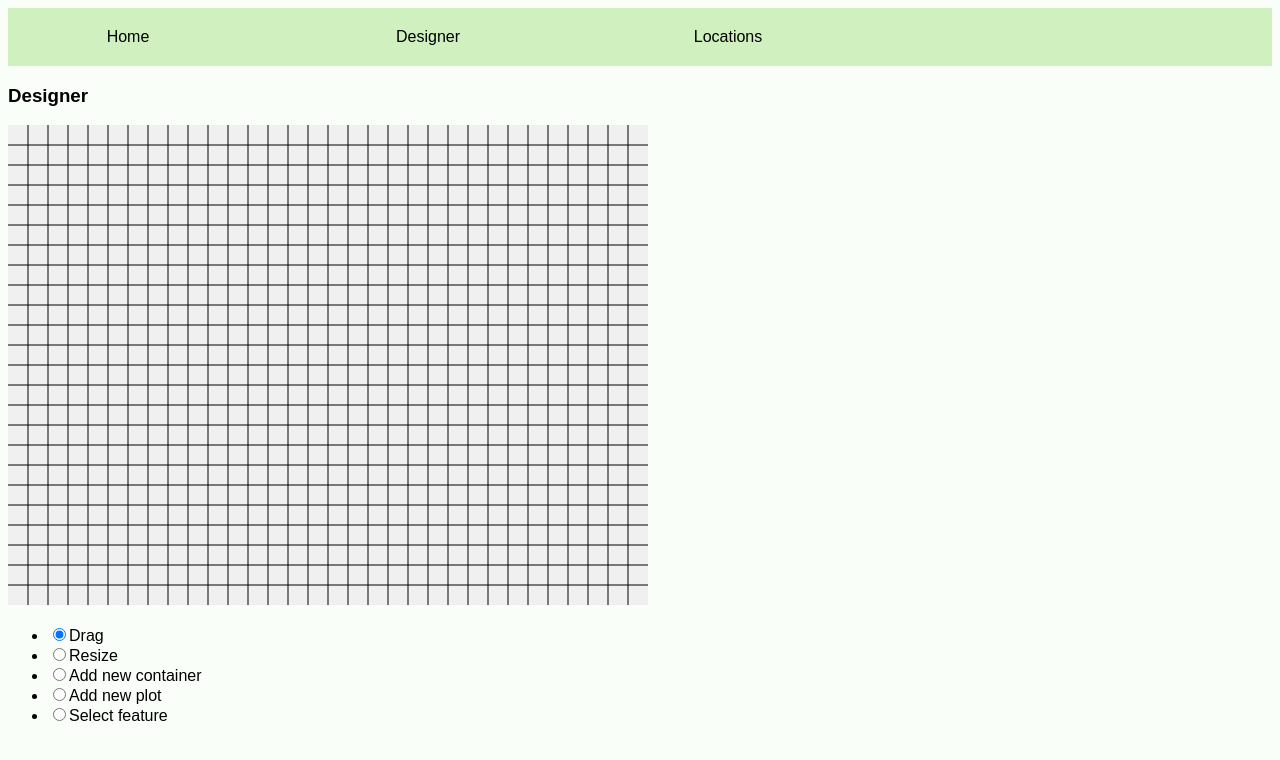
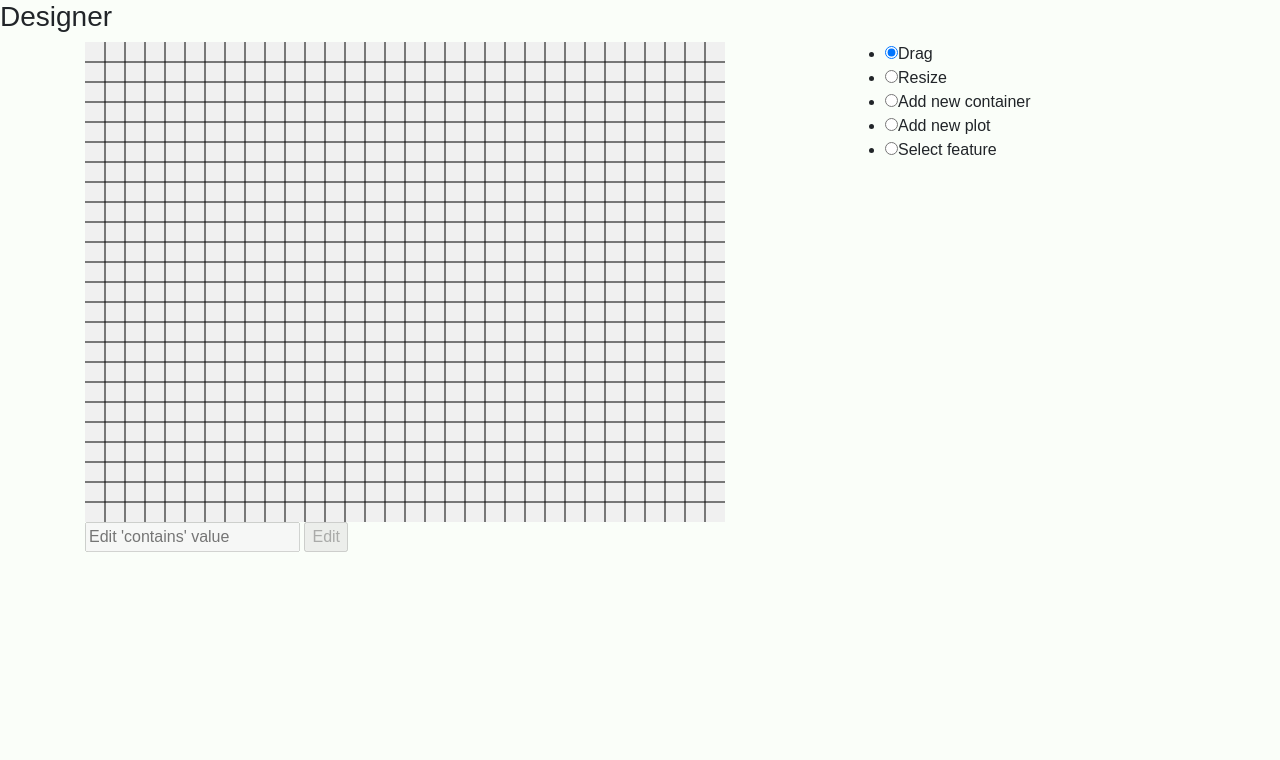
Before and after one commit to markblack96/garden-planner, a Flask app: page /designer in a window 1280 px wide. Shown: the top 760 px of the page. Run offline with Flask 2, Linux system fonts and the light colour scheme; some libraries are stand-ins or nearby versions.

Commit message:
Added ability to select plots and containers, also to edit a "contains" value of each

```diff
--- a/static/scripts/app.js
+++ b/static/scripts/app.js
@@ -3,7 +3,7 @@ var selected_option = d3.select("input[name='options']:checked").property('value
 
 var width = 640;
 var height = 480;
-var numTicks = 10; // used later for gridlines and snapping
+// var numTicks = 10; // used later for gridlines and snapping
 var resolution = 20;
 
 var svg = d3.select("#svg-container")
@@ -57,14 +57,17 @@ svg.selectAll("circle").data(circles).enter().append("circle")
 	.attr("cy", function(d) { return (d.cy) })
     .attr("r", function(d) { return (d.r) })
 
-// controls click functionality
+// controls click functionality for svg element
+
+var selected_element;
+
 d3.select("svg")
     .on("click", function() {
 	    var coords = d3.mouse(this);
     	if (d3.select('input[name="options"]:checked').node().id === "draw")
     	{
             console.log(coords);
-            var new_circle = {cx: coords[0], cy: coords[1], r: 25};
+            var new_circle = {cx: coords[0], cy: coords[1], r: 25, id: current_id, selected: false, contains: null};
             circles.push(new_circle);
             console.log(circles);
             svg.selectAll("circle")
@@ -73,15 +76,20 @@ d3.select("svg")
                 .attr( "cx", function(d) { return (d.cx) })
       	        .attr("cy", function(d) { return (d.cy) })
       	        .attr("r", function(d) { return (d.r) })
+      	        .attr("id", function(d) { return (d.id) })
+      	        .attr("contains", function(d) { return (d.contains) })
 			    .on("mouseover", mouseOverHandler).on("mouseout", mouseOutHandler)
-            drag_methods(d3.selectAll("circle"))
-            drag_methods(d3.selectAll("rect"))
+			    .on("click", select_handler);
+            drag_methods(d3.selectAll("circle"));
+            drag_methods(d3.selectAll("rect"));
+            current_id++;
         }
 		else if (d3.select('input[name="options"]:checked').node().id === "draw_plot")
 		{
 			var new_plot = {x: coords[0], y: coords[1]}; // temporary data, we should prob move this to the end
 			console.log(new_plot);
 		}
+
     });
 
  // drag functionality implementation
@@ -99,7 +107,9 @@ d3.select("svg")
                 y: coords[1],
                 width: 0,
                 height: 0,
-                class: "plot-active"
+                class: "plot-active",
+                selected: false,
+                contains: null
             };
 
             plots.push(plot_data); // push new plot into plots
@@ -110,7 +120,9 @@ d3.select("svg")
                 .attr("class", function(d) { return d.class })
                 .attr("width", 0)
                 .attr("height", 0)
-				.on("mouseover", mouseOverHandler).on("mouseout", mouseOutHandler);
+				.on("mouseover", mouseOverHandler)
+				.on("mouseout", mouseOutHandler)
+				.on("click", select_handler);
             drag_methods(d3.selectAll("rect"));
             console.log("Test 2!");
         }
@@ -207,12 +219,11 @@ function mouseOverHandler(d, i) {
 	 	.duration(200)
 	 	.style("opacity", .9);
 	 // div.html("Tooltip")
-	div.html("Width: "+d.width+"px")
+	div.html("Contains: "+d.contains)
 		.style("left", (d3.event.pageX) + "px")
 		.style("top", (d3.event.pageY-28) + "px");
 
 };
-
 
 function mouseOutHandler(d, i) {
  	div.transition()
@@ -220,75 +231,30 @@ function mouseOutHandler(d, i) {
 	 	.style("opacity", 0);
 }
 
+function select_handler(d) { // i herd u leik spaghet cöd
+    var edit_input = document.getElementById('edit_input');
+    var edit_send = document.getElementById('edit_send');
 
+    test_edit_input = edit_input;
 
-// round function taken from danasilver example
-function round(p, n) {
-  return p % n < n / 2 ? p - (p % n) : p + n - (p % n);
+	if (!d.selected) {
+        d.selected = true;
+        console.log(d); // {... selected: true}
+        d3.select(this).classed("selected", d.selected);
+        // open edit div
+        edit_input.disabled = false;
+        edit_send.disabled = false;
+        edit_input.value = d.contains;
+        d3.select('#edit_send').on("click", function() {
+            d.contains = edit_input.value;
+            console.log("If you see this it might work: " + d.contains);
+        });
 	}
-
-
-/*
-svg.on("mousedown", function() {
-    var coords = d3.mouse(this);
-    // update selected_option
-    selected_option = d3.select("input[name='options']:checked").property('value');
-    if (selected_option === "draw") {
-        console.log("Test worked!");
-
-        var plot_data = {
-            x: coords[0],
-            y: coords[1],
-            width: 0,
-            height: 0,
-            class: "plot-active"
-        };
-
-        plots.push(plot_data); // push new plot into plots
-        svg.selectAll("rect").data(plots).enter()
-            .append("rect")
-            .attr("x", function(d) { return d.x })
-            .attr("y", function(d) { return d.y })
-            .attr("class", function(d) { return d.class })
-            .attr("width", 0)
-            .attr("height", 0);
-    };
-})
-.on("mousemove", function() {
-    if (selected_option === "draw") { // we'll just assume selected_option is up-to-date
-        var active = svg.select("rect.plot-active");
-        if (!active.empty()) {
-            var coords = d3.mouse(this);
-            var d = {
-                x: parseInt(active.attr("x"), 10),
-                y: parseInt(active.attr("y"), 10),
-                width: parseInt(active.attr("width"), 10),
-                height: parseInt(active.attr("height"), 10)
-
-            };
-            var distance = {
-                x: coords[0] - d.x,
-                y: coords[1] - d.y
-            };
-            if (distance.x < 1 || (distance.x*2<d.width)) {
-                d.x = coords[0];
-                d.width -= distance.x;
-            } else {
-                d.width = distance.x;
+	else
+	{
+	    d.selected = false;
+	    d3.select(this).classed("selected", d.selected);
+	    document.getElementById('edit_input').disabled = true;
+        document.getElementById('edit_send').disabled = true;
 	}
-            if (distance.y < 1 || (distance.y*2<d.height)) {
-                d.y = coords[1];
-                d.height -= distance.y;
-            } else {
-                d.height = distance.y;
 }
-            active.attr("x", d.x).attr("y", d.y)
-            .attr("width", d.width).attr("height", d.height);
-        };
-    };
-})
-.on("mouseup", function() {
-    var active = svg.selectAll("rect.plot-active");
-    active.attr("class", "plot");
-    console.log("Mouse released");
-}); */
--- a/templates/design.html
+++ b/templates/design.html
@@ -3,11 +3,15 @@
 <title>Garden Planner</title>
 <!-- d3 import -->
 <script src="https://d3js.org/d3.v4.min.js"></script>
+<link rel="stylesheet" href="https://stackpath.bootstrapcdn.com/bootstrap/4.3.1/css/bootstrap.min.css" integrity="sha384-ggOyR0iXCbMQv3Xipma34MD+dH/1fQ784/j6cY/iJTQUOhcWr7x9JvoRxT2MZw1T" crossorigin="anonymous">
 </head>
 <body>
 <link rel="stylesheet" type="text/css" href="{{url_for('static', filename='styles/main.css')}}">
+<!---
 {% include 'navigation.html' %}
+-->
 <h3>Designer</h3>
+
 <style>
 svg {
   background-color: #f0f0f0;
@@ -16,12 +20,15 @@ svg {
   stroke: black;
   stroke-dasharray: 4px;
   fill: #f0f0f0;
+  pointer-events: all;
 }
 </style>
-<div id="svg-container">
+<div class="container">
+    <div class="row">
+        <div id="svg-container" class="col-8">
 
         </div>
-<div id="options-container">
+        <div id="options-container" class="col-4">
             <ul id="options">
                 <li><input type="radio" name="options" id="drag" checked>Drag</li>
                 <li><input type="radio" name="options" id="resize">Resize</li>
@@ -30,5 +37,11 @@ svg {
                 <li><input type="radio" name="options" id="select">Select feature</li>
             </ul>
         </div>
+    </div>
+    <div class="edit-bar">
+        <input id="edit_input" type="text" placeholder="Edit 'contains' value" disabled></input>
+        <input type="submit" id="edit_send" value="Edit" disabled></input>
+    </div>
+</div>
 <script src="{{url_for('static', filename='scripts/app.js')}}"></script>
 </body>
```
Lines whose indentation alone changed are shown as unchanged.
